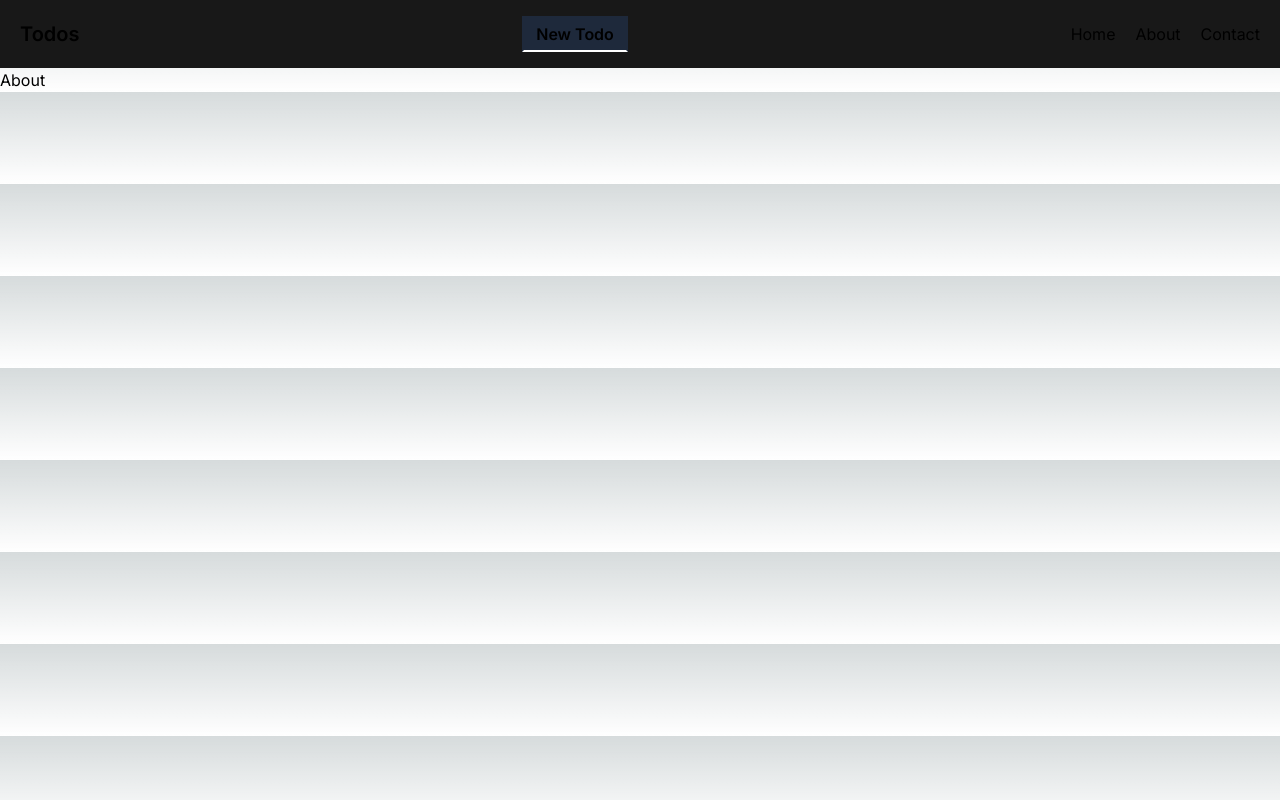
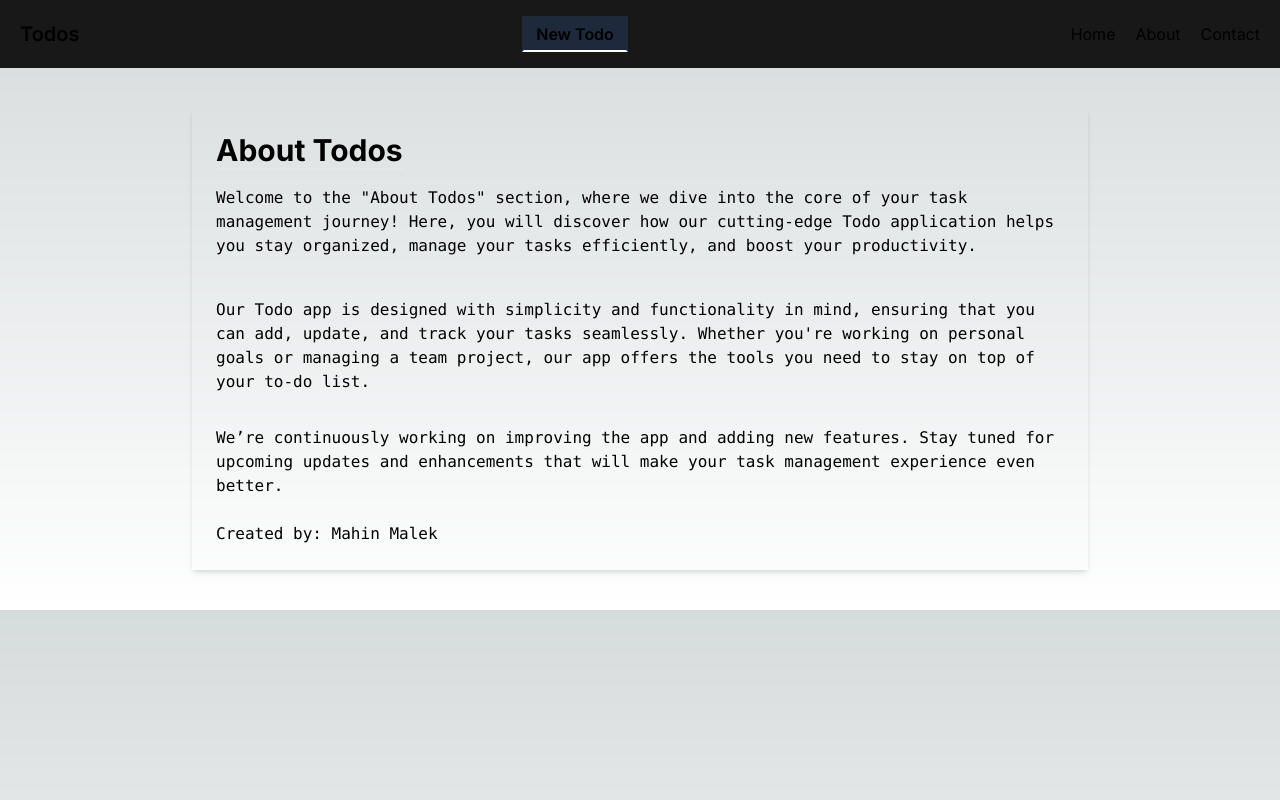
Before and after one commit to maahin2005/Simple_NEXTJS_Todo, a Next.js app: page /about in a window 1280 px wide. Built offline with nearby package versions, Linux system fonts and the light colour scheme.

Commit message:
About Section Building

```diff
--- a/app/about/page.tsx
+++ b/app/about/page.tsx
@@ -1,7 +1,31 @@
 import React from "react";
 
-function page() {
-  return <div>About</div>;
+function Page() {
+  return (
+    <div className="p-6 shadow-md m-auto my-10 w-[70%]">
+      <h1 className="text-3xl font-bold mb-4 border-b-2 w-max">About Todos</h1>
+      <div className="grid gap-6 font-mono">
+        <p className="">
+          Welcome to the "About Todos" section, where we dive into the core of
+          your task management journey! Here, you will discover how our
+          cutting-edge Todo application helps you stay organized, manage your
+          tasks efficiently, and boost your productivity.
+        </p>
+        <p className="mt-4 ">
+          Our Todo app is designed with simplicity and functionality in mind,
+          ensuring that you can add, update, and track your tasks seamlessly.
+          Whether you're working on personal goals or managing a team project,
+          our app offers the tools you need to stay on top of your to-do list.
+        </p>
+        <p className="mt-2 ">
+          We’re continuously working on improving the app and adding new
+          features. Stay tuned for upcoming updates and enhancements that will
+          make your task management experience even better.
+        </p>
+        <p>Created by: Mahin Malek</p>
+      </div>
+    </div>
+  );
 }
 
-export default page;
+export default Page;
```
